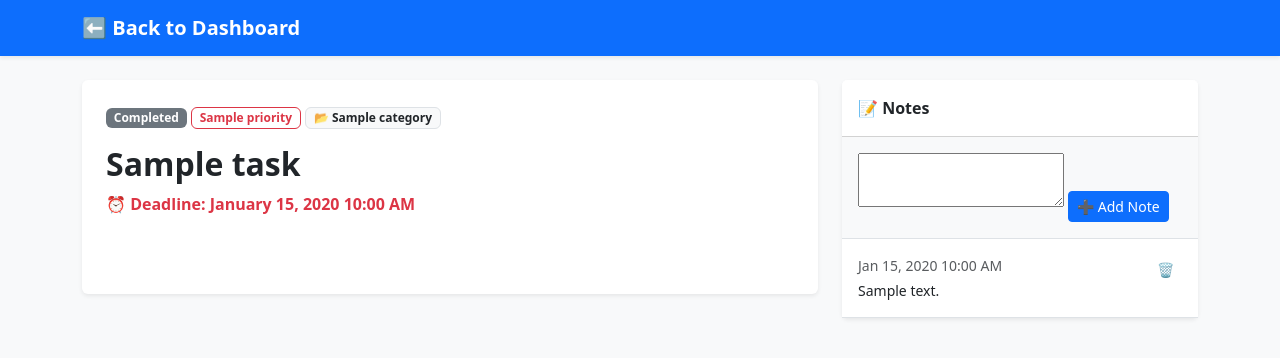
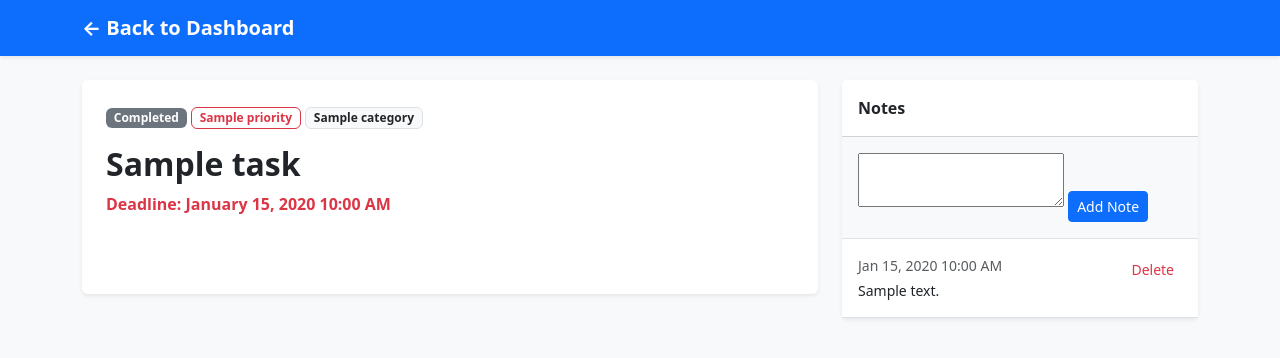
Before and after one commit to lance-cyph/Hangarin, a Django app: template tasks/templates/tasks/task_detail.html in a window 1280 px wide. Shown: the top 358 px of the page. Run offline with Django 3.2, Linux system fonts and the light colour scheme; the template is opened without the code that fills it: most values are stand-ins (such as "Sample title", 1, 10 or a date in 2020); form fields are guessed from the names that the template uses.

Commit message:
minor change

```diff
--- a/tasks/templates/tasks/task_detail.html
+++ b/tasks/templates/tasks/task_detail.html
@@ -10,7 +10,7 @@
 
     <nav class="navbar navbar-dark bg-primary shadow-sm mb-4">
         <div class="container">
-            <a class="navbar-brand fw-bold" href="{% url 'task_list' %}">⬅ Back to Dashboard</a>
+            <a class="navbar-brand fw-bold" href="{% url 'task_list' %}">&larr; Back to Dashboard</a>
         </div>
     </nav>
 
@@ -23,10 +23,10 @@
                         <div class="mb-3">
                             <span class="badge bg-secondary">{{ task.status }}</span>
                             <span class="badge border border-danger text-danger">{{ task.priority.name }}</span>
-                            <span class="badge bg-light text-dark border">📂 {{ task.category.name }}</span>
+                            <span class="badge bg-light text-dark border">{{ task.category.name }}</span>
                         </div>
                         <h2 class="fw-bold">{{ task.title }}</h2>
-                        <p class="text-danger fw-bold mb-4">⏰ Deadline: {{ task.deadline|date:"F d, Y h:i A" }}</p>
+                        <p class="text-danger fw-bold mb-4">Deadline: {{ task.deadline|date:"F d, Y h:i A" }}</p>
 
                         {% if task.status != 'Completed' %}
                         <form action="{% url 'complete_task' task.pk %}" method="POST" class="mt-4">
@@ -45,7 +45,7 @@
                 <!-- Notes List -->
                 <div class="card shadow-sm border-0">
                     <div class="card-header bg-white fw-bold py-3">
-                        📝 Notes
+                        Notes
                     </div>
 
                     <!-- Add Note Form -->
@@ -53,7 +53,7 @@
                         <form method="POST">
                             {% csrf_token %}
                             {{ note_form.content }}
-                            <button type="submit" class="btn btn-sm btn-primary mt-2">➕ Add Note</button>
+                            <button type="submit" class="btn btn-sm btn-primary mt-2">Add Note</button>
                         </form>
                     </div>
 
@@ -72,7 +72,7 @@
                             <form action="{% url 'note_delete' note.pk %}" method="POST" class="ms-2" onsubmit="return confirm('Are you sure you want to delete this note?');">
                                 {% csrf_token %}
                                 <button type="submit" class="btn btn-sm btn-outline-danger border-0" title="Delete Note">
-                                    🗑️
+                                    Delete
                                 </button>
                             </form>
 
```
